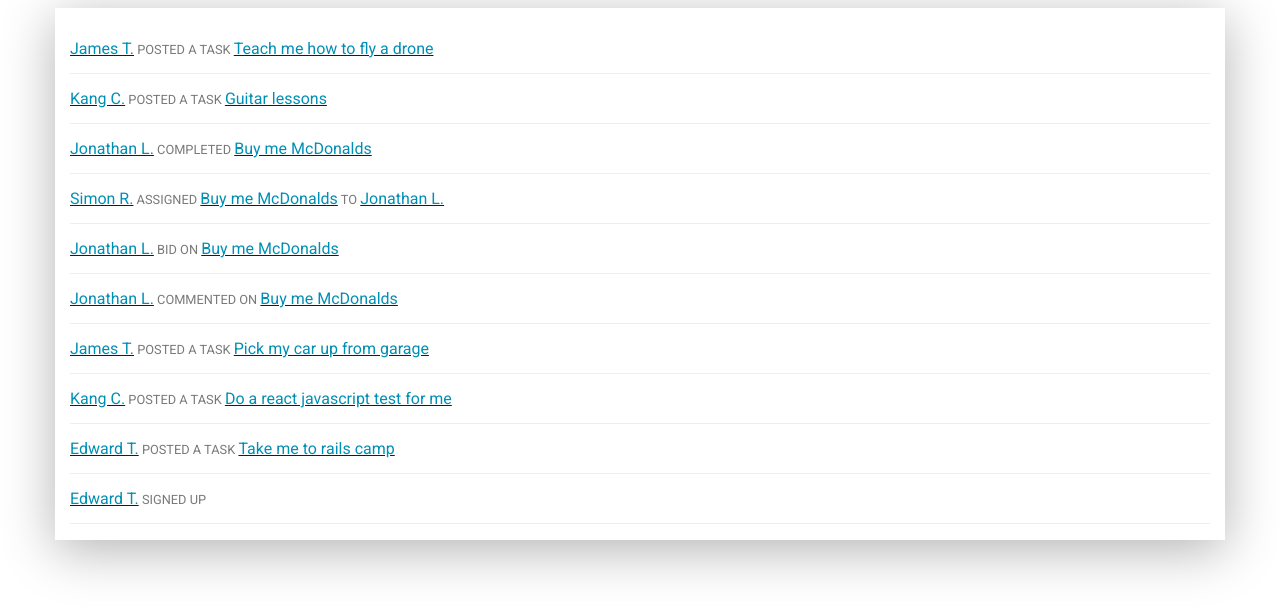
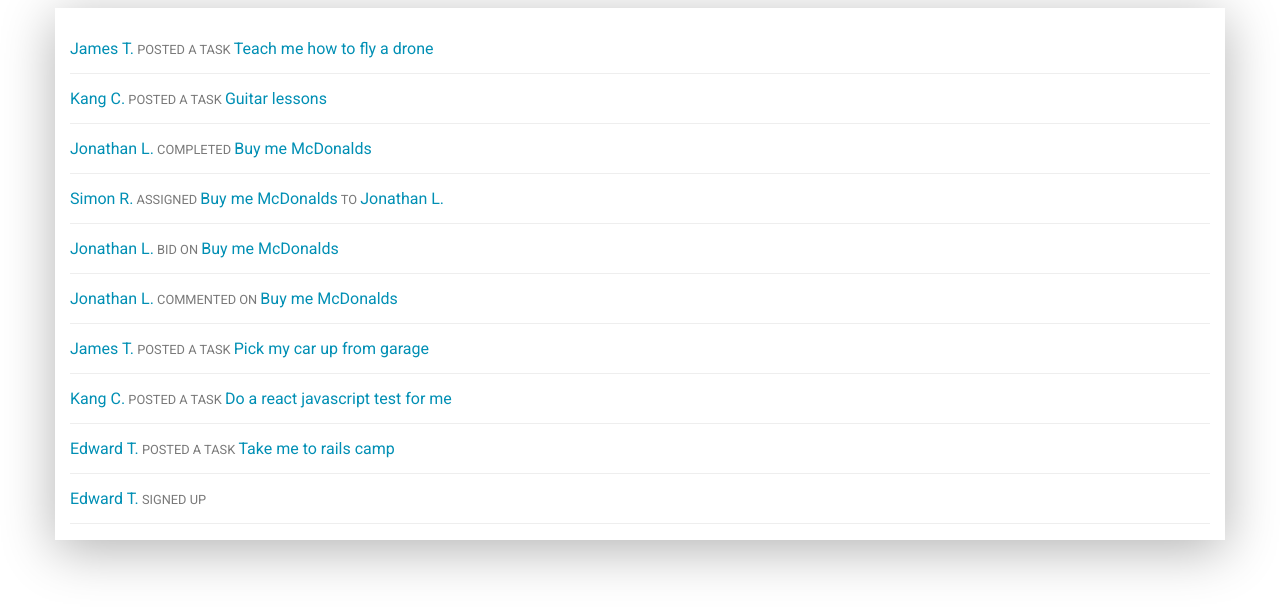
Before and after one commit to moiscraycray/Airtasker-Challenge, a React (Create React App) app: page / in a window 1280 px wide. Shown: the top 614 px of the page. Built offline with nearby package versions, Linux system fonts and the light colour scheme.

Commit message:
Add link styling

```diff
--- a/src/index.css
+++ b/src/index.css
@@ -29,3 +29,16 @@ ul {
 .border-bottom {
   border-bottom: 1px solid #eeeeee;
 }
+
+a:link {
+  text-decoration: none;
+}
+
+a:visited {
+  text-decoration: none;
+}
+
+a:hover {
+  text-decoration: underline;
+  color: #008FB4;
+}
```
